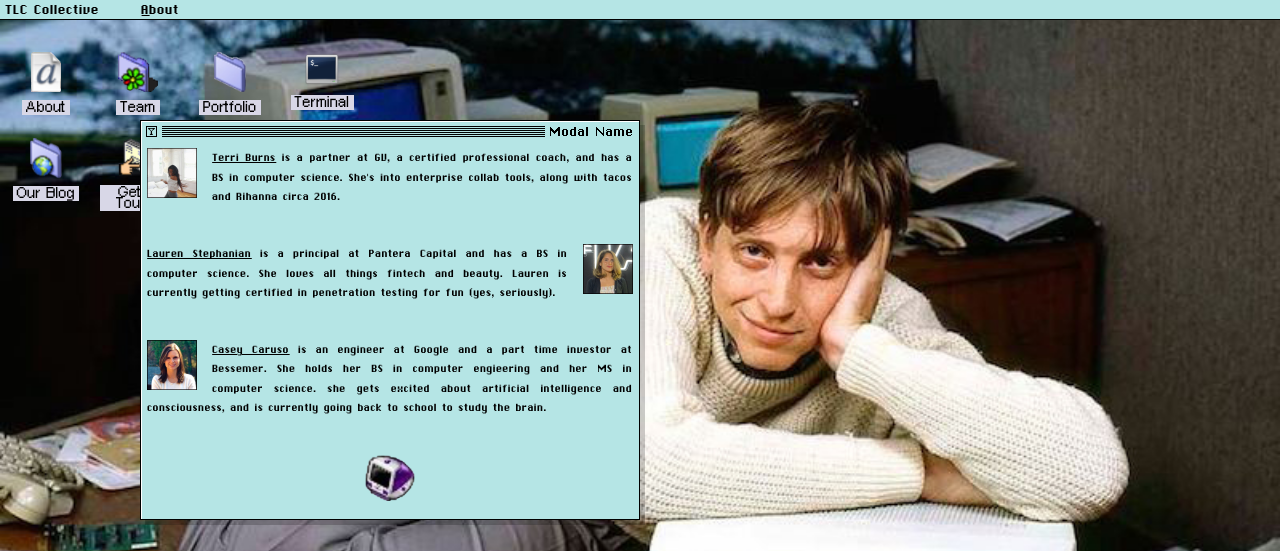
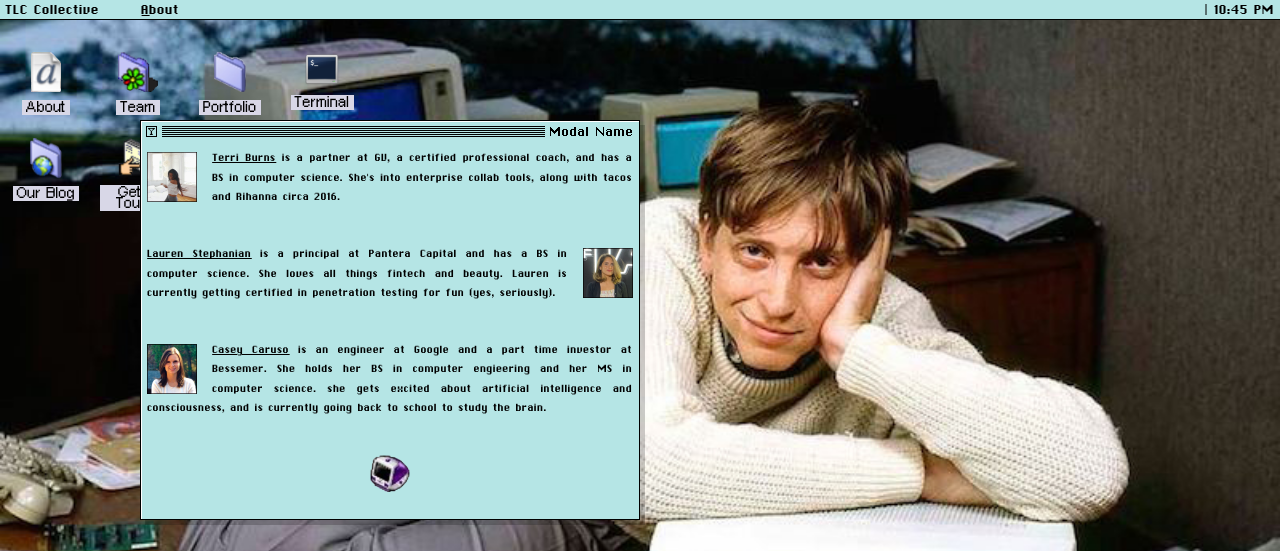
Before and after one commit to ckathleen/tlccollective, a Nuxt app: page / in a window 1280 px wide. Both pictures are taken after a click on the element "Team". Shown: the top 551 px of the page. Built offline with nearby package versions, Linux system fonts and the light colour scheme.

Commit message:
adding time display top right

```diff
--- a/components/desktop/folders/content/Team.vue
+++ b/components/desktop/folders/content/Team.vue
@@ -1,18 +1,18 @@
 <template>
     <div class="about">
-                <a href="https://twitter.com/tcburning" target="_blank"><img src="/imgs/terri.jpg" alt="Terri" width="50" height="50" style="float:left;margin:0px 15px 0px 0px"></a>
+                <a href="https://twitter.com/tcburning" target="_blank"><img src="/imgs/terri.jpg" alt="Terri" width="50" height="50" style="float:left;margin:4px 15px 0px 0px"></a>
                 <p align="justify"><u><a href="https://twitter.com/tcburning" target="_blank">Terri Burns</a></u> is a partner at GV, a certified professional coach, and has a BS in computer science. She's into enterprise collab tools, along with tacos and Rihanna circa 2016.<br></p>
                 <br>
                 <br>
-                <p align="justify"><a href="https://twitter.com/lstephanian" target="_blank"><img src="/imgs/lauren.jpg" alt="Lauren" width="50" height="50" style="float:right;margin:0px 0px 0px 15px"></a>
+                <p align="justify"><a href="https://twitter.com/lstephanian" target="_blank"><img src="/imgs/lauren.jpg" alt="Lauren" width="50" height="50" style="float:right;margin:4px 0px 0px 15px"></a>
                 <u><a href="https://twitter.com/lstephanian" target="_blank">Lauren Stephanian</a></u> is a principal at Pantera Capital and has a BS in computer science. She loves all things fintech and beauty. Lauren is currently getting certified in penetration testing for fun (yes, seriously).<br></p>
                 <br>
                 <br>
-                <a href="https://twitter.com/caseykcaruso" target="_blank"><img src="/imgs/casey.jpg" alt="Casey" width="50" height="50" style="float:left;margin:0px 15px 0px 0px"></a>
+                <a href="https://twitter.com/caseykcaruso" target="_blank"><img src="/imgs/casey.jpg" alt="Casey" width="50" height="50" style="float:left;margin:4px 15px 0px 0px"></a>
                 <p align="justify"><u><a href="https://twitter.com/caseykcaruso" target="_blank">Casey Caruso</a></u> is an engineer at Google and a part time investor at Bessemer. She holds her BS in computer engieering and her MS in computer science. she gets excited about artificial intelligence and consciousness, and is currently going back to school to study the brain.<br></p>
                 <br>
                 <br>
-                <img src="/imgs/mac_grape.png" width="50" height="50" style="display:block; margin-left: auto; margin-right: auto;">
+                <img src="/imgs/mac_grape.png" width="40" height="40" style="display:block; margin-left: auto; margin-right: auto;">
     </div>
 </template>
 
--- a/components/header/TheHeader.vue
+++ b/components/header/TheHeader.vue
@@ -3,13 +3,16 @@
     <ul class="flex items-center">
       <li class="the-header__li">
         <!-- desktop name (top left of screen) want to make "About" clickable -->
-        <!-- would also be cool to show current time right justified -->
         <span>
           TLC Collective
           &nbsp;&nbsp;&nbsp;&nbsp;&nbsp;&nbsp;<u>A</u>bout
         </span>
 
       </li>
+    </ul>
+    <ul class="datetime">
+    <!-- display actual date and time -->
+    | 10:45 PM
     </ul>
   </header>
 </template>
@@ -36,4 +39,12 @@ export default {
   user-select: none;
   @apply flex items-center justify-center text-base;
 }
+.datetime {
+  text-align: right;
+  padding: 0 0.35rem;
+  height: 20px;
+  user-select: none;
+  @apply flex items-center justify-center text-base;
+}
+
 </style>
```
